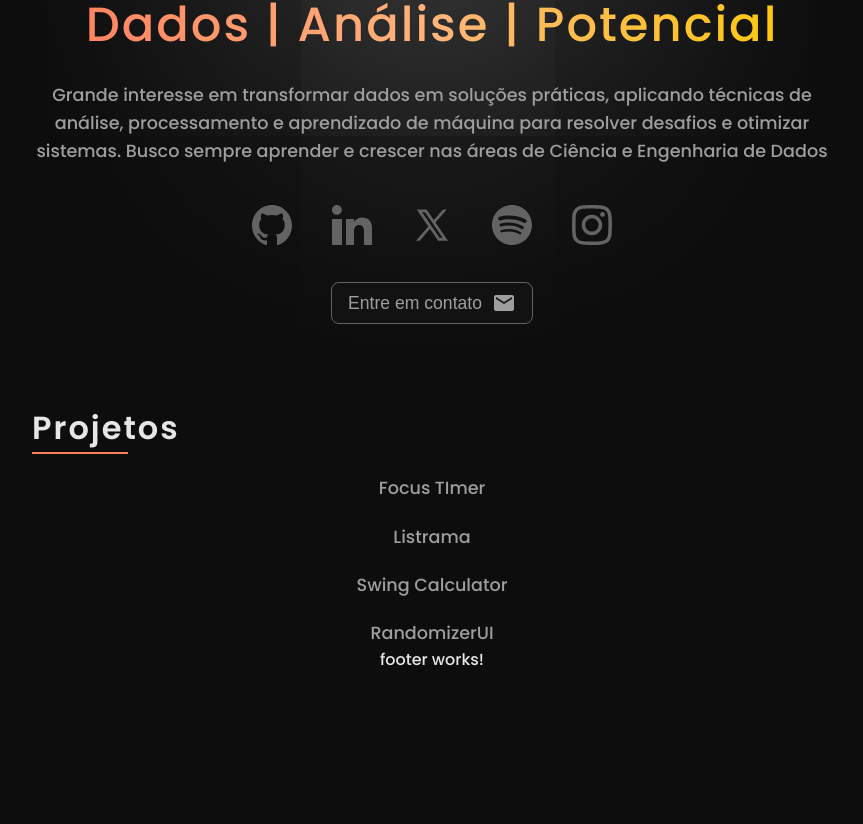
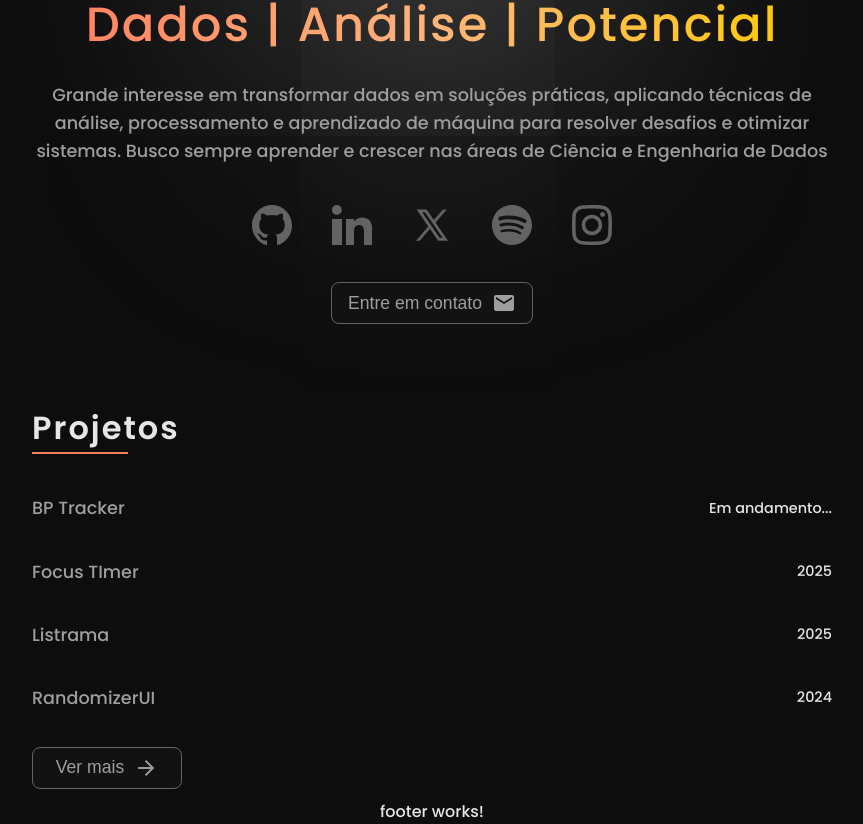
Before and after one commit to RodriguesGS/Portifolio, an Angular app: page / in a window 1280 px wide. Shown: the part 373-1197 px from the top of the page, without its empty margins (208-1071 px from the left). Before the commit the page ends 1045 px from the top, so only its background shows below. Built offline with nearby package versions, Linux system fonts and the light colour scheme.

Commit message:
feat: add pagina de home

```diff
--- a/src/app/features/home/home.html
+++ b/src/app/features/home/home.html
@@ -23,16 +23,33 @@
 
     <ul>
         <li class="project-item">
-            <p>Focus TImer</p>
+            <a href="#">
+                <p>BP Tracker</p>
+                <span>Em andamento...</span>
+            </a>
         </li>
         <li class="project-item">
-            <p>Listrama</p>
+            <a href="#">
+                <p>Focus TImer</p>
+                <span>2025</span>
+            </a>
         </li>
         <li class="project-item">
-            <p>Swing Calculator</p>
+            <a href="#">
+                <p>Listrama</p>
+                <span>2025</span>
+            </a>
         </li>
         <li class="project-item">
-            <p>RandomizerUI</p>
+            <a href="#">
+                <p>RandomizerUI</p>
+                <span>2024</span>
+            </a>
         </li>
     </ul>
+
+    <button class="btn" routerLink="/projects">
+        <span>Ver mais</span>
+        <mat-icon class="icon">arrow_forward</mat-icon>
+    </button>
 </section>
--- a/src/app/features/home/home.scss
+++ b/src/app/features/home/home.scss
@@ -102,5 +102,41 @@
                 height: 2px;
             }
         }
+
+        ul {
+            margin-top: 30px;
+
+            .project-item {
+                margin-bottom: 15px;
+
+                a {
+                    display: flex;
+                    justify-content: space-between;
+                    align-items: center;
+                    padding: 10px 0;
+                    transition: .3s;
+
+                    &:hover {
+                        transform: translateX(10px);
+                        color: $primary-color;
+
+                    }
+
+                    p {
+                        margin: 0;
+                        font-size: 1.1rem;
+                    }
+
+                    span {
+                        font-size: .9rem;
+                    }
+                }
+            }
+        }
+
+        .btn {
+            margin: 10px 0;
+            max-width: 150px;
+        }
     }
 }
--- a/src/styles.scss
+++ b/src/styles.scss
@@ -27,6 +27,7 @@ html {
 
         a {
             text-decoration: none;
+            color: $primary-text;
         }
 
         button {
```
